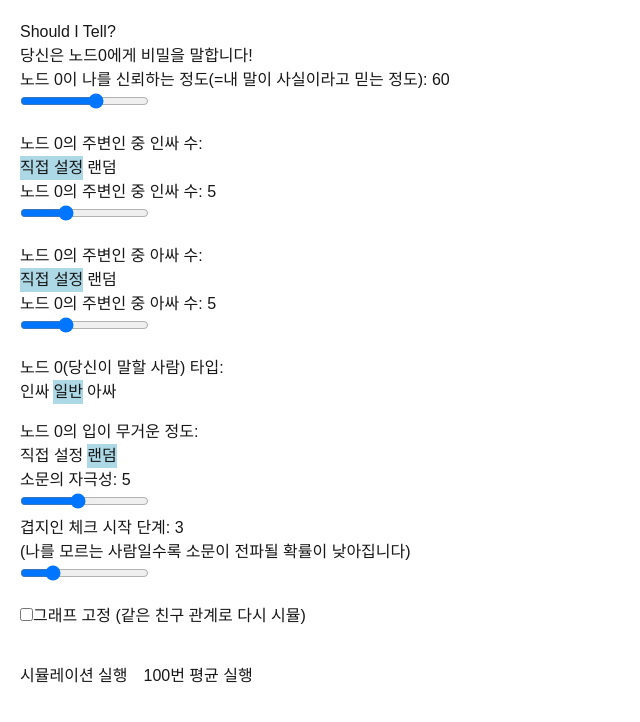
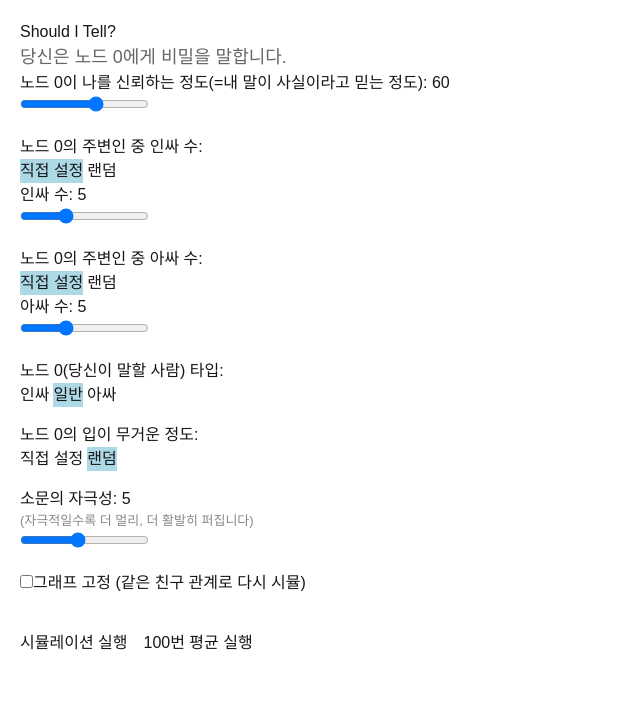
Before and after one commit to lkimeunseo/should-i-tell, a Next.js app: page / in a window 1280 px wide. Shown: the top 722 px of the page, without its empty margins (0-640 px from the left). Built offline with nearby package versions, Linux system fonts and the light colour scheme.

Commit message:
Remove cutoff, add stimulation effect

```diff
--- a/app/HomeClient.tsx
+++ b/app/HomeClient.tsx
@@ -15,7 +15,6 @@ export default function HomeClient() {
 
   const [baseTrust, setBaseTrust] = useState(60);
 
-  // ★ 인싸/아싸 수 — 랜덤 모드 추가
   const [insiderMode, setInsiderMode] = useState<"manual" | "random">("manual");
   const [insiderCount, setInsiderCount] = useState(5);
   const [outsiderMode, setOutsiderMode] = useState<"manual" | "random">("manual");
@@ -26,12 +25,10 @@ export default function HomeClient() {
   const [node0TightLipped, setNode0TightLipped] = useState(50);
 
   const [steps, setSteps] = useState(5);
-  const [cutoffStep, setCutoffStep] = useState(3);
 
   const [graphFrozen, setGraphFrozen] = useState(false);
   const [avgResult, setAvgResult] = useState<any>(null);
 
-  // ★ 이번에 결정된 랜덤 값들
   const [randomChoices, setRandomChoices] = useState<any>(null);
 
   const frozenGraphRef = useRef<any>(null);
@@ -47,16 +44,14 @@ export default function HomeClient() {
       tightLipped[i] = Math.floor(Math.random() * 100);
     }
 
-    // ★ 노드 0 입무거움: 랜덤이면 결정된 값 저장
     let chosenNode0TightLipped: number;
     if (node0TightLippedMode === "manual") {
       tightLipped[0] = node0TightLipped;
       chosenNode0TightLipped = node0TightLipped;
     } else {
-      chosenNode0TightLipped = tightLipped[0]; // 위에서 이미 랜덤 할당됨
+      chosenNode0TightLipped = tightLipped[0];
     }
 
-    // ★ 인싸/아싸 수: 랜덤이면 0~15 중 무작위
     const chosenInsiderCount = insiderMode === "random"
       ? Math.floor(Math.random() * 16)
       : insiderCount;
@@ -70,7 +65,6 @@ export default function HomeClient() {
     if (node0Type === "insider") insiders.add(0);
     else if (node0Type === "outsider") outsiders.add(0);
 
-    // 인싸 수가 너무 많아 nodeCount 넘지 않게 안전 클램프
     const safeInsider = Math.min(chosenInsiderCount, nodeCount);
     const safeOutsider = Math.min(chosenOutsiderCount, nodeCount - safeInsider);
 
@@ -162,7 +156,6 @@ export default function HomeClient() {
       myRankOf,
       reputation,
       nodeCount,
-      // ★ 결정된 랜덤 값들
       chosen: {
         insiderCount: chosenInsiderCount,
         outsiderCount: chosenOutsiderCount,
@@ -174,14 +167,14 @@ export default function HomeClient() {
   function runOneSim(graph: any) {
     const { neighbors, trustMap, tightLipped, theirRankOfMe, nodeCount } = graph;
 
-    const myFriends = new Set(neighbors[0]);
-    myFriends.add(0);
-
     let informed = new Set([0]);
     let frontier = [0];
     let depthMap: Record<number, number> = { 0: 1 };
     let parent: Record<number, number | null> = { 0: null };
     let spreadEdges = new Set<string>();
+
+    // 자극성: steps가 높을수록 입무거움이 약해짐
+    const stimulation = steps / 10; // 0.1 ~ 1.0
 
     for (let s = 0; s < steps; s++) {
       let next: number[] = [];
@@ -191,47 +184,26 @@ export default function HomeClient() {
         for (let v of neighbors[u]) {
           if (informed.has(v)) continue;
 
-          if (currentDepth > cutoffStep) {
-            const vFriends = neighbors[v] || [];
-            const hasOverlap = vFriends.some((f: number) => myFriends.has(f));
-            if (!hasOverlap) continue;
-          }
-
+          // 비밀 지킴 게이트: 의지(순위) + 능력(입무거움, 자극성에 약화됨)
+          const adjustedTightLipped = tightLipped[u] * (1 - stimulation * 0.5);
           const rankFactor = 1 - (theirRankOfMe[u] - 1) / (nodeCount - 1);
           const wantsToKeep = Math.random() < rankFactor;
-          const cantHelp = Math.random() < (100 - tightLipped[u]) / 100;
+          const cantHelp = Math.random() < (100 - adjustedTightLipped) / 100;
           if (wantsToKeep && !cantHelp) continue;
 
+          // u가 v를 신뢰하는 만큼 말함
           let edgeTrust = trustMap[`${u}-${v}`] ?? 0;
           if (u === 0) {
             edgeTrust = (edgeTrust * baseTrust) / 100;
           }
 
-          let believe = Math.random() < edgeTrust / 100;
-
-          if (!believe) {
-            const rumorSpreadProb = 0.7;
-            if (Math.random() < rumorSpreadProb) {
-              if (Math.random() < (100 - tightLipped[u]) / 100) {
+          const spreadProb = edgeTrust / 100;
+          if (Math.random() < spreadProb) {
             informed.add(v);
             next.push(v);
             parent[v] = u;
             depthMap[v] = currentDepth;
             spreadEdges.add(`${u}-${v}`);
-              }
-            }
-            continue;
-          }
-
-          const spreadProb = (100 - edgeTrust) / 100;
-          if (Math.random() < spreadProb) {
-            if (Math.random() < (100 - tightLipped[u]) / 100) {
-              informed.add(v);
-              next.push(v);
-              parent[v] = u;
-              depthMap[v] = currentDepth;
-              spreadEdges.add(`${u}-${v}`);
-            }
           }
         }
       }
@@ -369,8 +341,8 @@ export default function HomeClient() {
   return (
     <main style={{ padding: 20 }}>
       <h1>Should I Tell?</h1>
-      <h1>당신은 노드0에게 비밀을 말합니다!</h1>
-      <h1> </h1>
+      <p style={{ fontSize: 18, color: "#666" }}>당신은 노드 0에게 비밀을 말합니다.</p>
+
       <p>노드 0이 나를 신뢰하는 정도(=내 말이 사실이라고 믿는 정도): {baseTrust}</p>
       <input
         type="range"
@@ -380,7 +352,6 @@ export default function HomeClient() {
         onChange={(e) => setBaseTrust(parseInt(e.target.value))}
       />
 
-      {/* ★ 인싸 수: 랜덤/수동 토글 */}
       <div style={{ marginTop: 16 }}>
         <p>노드 0의 주변인 중 인싸 수:</p>
         <button
@@ -402,7 +373,7 @@ export default function HomeClient() {
         </button>
         {insiderMode === "manual" && (
           <div>
-            <p>노드 0의 주변인 중 인싸 수: {insiderCount}</p>
+            <p>인싸 수: {insiderCount}</p>
             <input
               type="range"
               min="0"
@@ -414,7 +385,6 @@ export default function HomeClient() {
         )}
       </div>
 
-      {/* ★ 아싸 수: 랜덤/수동 토글 */}
       <div style={{ marginTop: 16 }}>
         <p>노드 0의 주변인 중 아싸 수:</p>
         <button
@@ -436,7 +406,7 @@ export default function HomeClient() {
         </button>
         {outsiderMode === "manual" && (
           <div>
-            <p>노드 0의 주변인 중 아싸 수: {outsiderCount}</p>
+            <p>아싸 수: {outsiderCount}</p>
             <input
               type="range"
               min="0"
@@ -510,8 +480,12 @@ export default function HomeClient() {
           </div>
         )}
       </div>
-      <p> </p>
+
+      <div style={{ marginTop: 16 }}>
         <p>소문의 자극성: {steps}</p>
+        <p style={{ fontSize: 13, color: "#888" }}>
+          (자극적일수록 더 멀리, 더 활발히 퍼집니다)
+        </p>
         <input
           type="range"
           min="1"
@@ -519,16 +493,7 @@ export default function HomeClient() {
           value={steps}
           onChange={(e) => setSteps(parseInt(e.target.value))}
         />
-
-      <p>겹지인 체크 시작 단계: {cutoffStep}</p>
-      <p>(나를 모르는 사람일수록 소문이 전파될 확률이 낮아집니다)</p>
-      <input
-        type="range"
-        min="1"
-        max="10"
-        value={cutoffStep}
-        onChange={(e) => setCutoffStep(parseInt(e.target.value))}
-      />
+      </div>
 
       <div style={{ marginTop: 16 }}>
         <label>
@@ -546,11 +511,10 @@ export default function HomeClient() {
         시뮬레이션 실행
       </button>
 
-      <button onClick={runAverageSimulation} style={{ marginTop: 12, marginLeft: 8  }}>
+      <button onClick={runAverageSimulation} style={{ marginTop: 12, marginLeft: 8 }}>
         100번 평균 실행
       </button>
 
-      {/* ★ 결정된 랜덤 값 표시 */}
       {randomChoices && (
         <div style={{ marginTop: 12, padding: 10, background: "#f5f5f5", border: "1px solid #ddd" }}>
           <p style={{ fontWeight: "bold", marginBottom: 4 }}>이번 시뮬레이션 설정</p>
```
Lines whose indentation alone changed are shown as unchanged.
